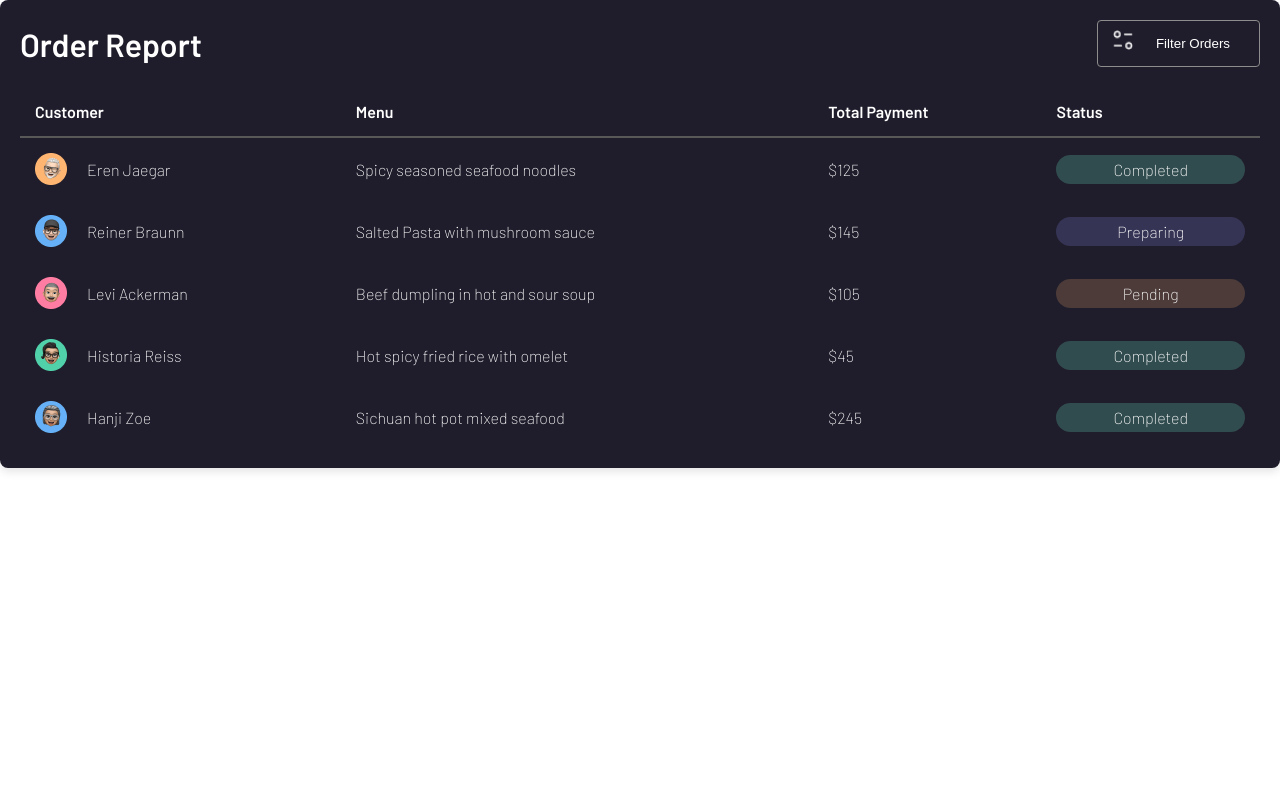
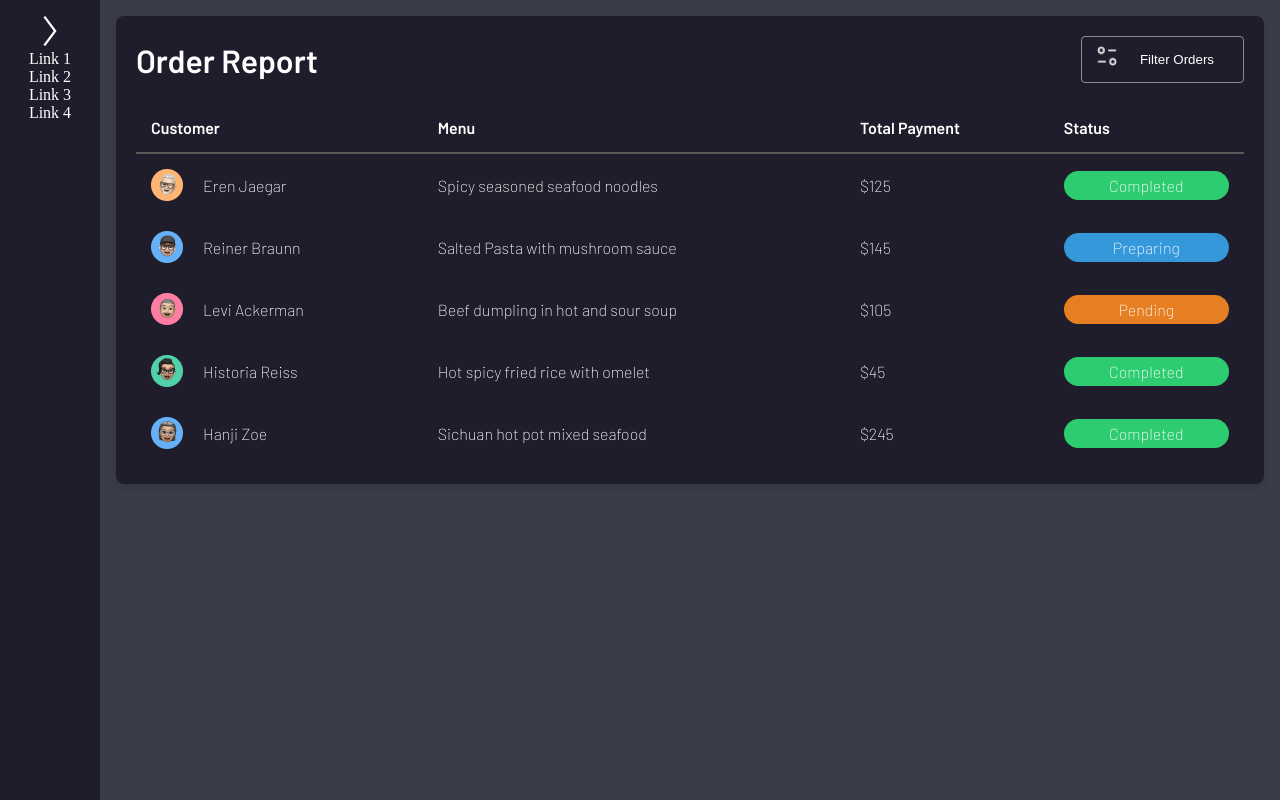
Before and after one commit to alperenustun/food-order-app, a React (Vite) app: page / in a window 1280 px wide. Built offline with nearby package versions, Linux system fonts and the light colour scheme; no server answers; the database is empty; sample sign-in values are in the browser's storage.

Commit message:
F0-2-Classes were added to elements that dont have

```diff
--- a/src/pages/OrderReports/OrderReports.jsx
+++ b/src/components/OrderReports/OrderReports.jsx
@@ -34,15 +34,13 @@ const OrderReports = ({ orders }) => {
         setSortedOrders(sortedOrders);
     };
 
-
-
     return (
         <div className="order-report-container">
             <div className="order-report-header">
-                <h1>Order Report</h1>
+                <h1 className="order-report-h1">Order Report</h1>
                 <div className="filter-order-btn">
-                    <img src={filterPhoto} alt="filter-icon" />
-                    <select onChange={handleFilterChange} className="filter-select">
+                    <img className="filter-order-btn-img" src={filterPhoto} alt="filter-icon" />
+                    <select onChange={handleFilterChange} className="filter-order-select">
                         <option value="">Filter Orders</option>
                         <option value="highest">Highest Payment</option>
                         <option value="lowest">Lowest Payment</option>
@@ -50,29 +48,29 @@ const OrderReports = ({ orders }) => {
                     </select>
                 </div>
             </div>
-            <table>
+            <table className="order-reports-table">
                 <thead className="border-line-order-report">
                     <tr>
-                        <th>Customer</th>
-                        <th>Menu</th>
-                        <th>Total Payment</th>
-                        <th>Status</th>
+                        <th className="order-report-th">Customer</th>
+                        <th className="order-report-th">Menu</th>
+                        <th className="order-report-th">Total Payment</th>
+                        <th className="order-report-th">Status</th>
                     </tr>
                 </thead>
-                <tbody>
+                <tbody className="order-tbody">
                     {sortedOrders.map((order, index) => (
-                        <tr key={index}>
-                            <td>
+                        <tr className="order-body-tr" key={index}>
+                            <td className="order-report-td">
                                 <div className="customer-info">
                                     <img src={order.customerAvatar} alt={order.customerName} />
                                     {order.customerName}
                                 </div>
                             </td>
-                            <td>{order.menu}</td>
-                            <td>${order.totalPayment}</td>
-                            <td>
-                                <div className={`status ${statusClass(order.status)}`}>
-                                    <span className="status-opacitylow">{order.status}</span>
+                            <td className="order-report-td">{order.menu}</td>
+                            <td className="order-report-td">${order.totalPayment}</td>
+                            <td className="order-report-td">
+                                <div className={`order-status ${statusClass(order.status)}`}>
+                                    <span className="order-status-opacitylow">{order.status}</span>
                                 </div>
                             </td>
                         </tr>
--- a/src/pages/OrderReports/OrderReports.scss
+++ b/src/components/OrderReports/OrderReports.scss
@@ -1,14 +1,6 @@
-$order-report-background: #2b2b2b;
-$table-background: #323232;
-$primary-color: #4b9cdb;
-$secondary-color: #6772e5;
-$completed-color: #2ecc71;
-$preparing-color: #3498db;
-$pending-color: #e67e22;
-$font-color: #ffffff;
+@use "../../styles/abstracts/variables" as *;
 
 .order-report-container {
-    background-color: $order-report-background;
     color: $font-color;
     padding: 20px;
     border-radius: 8px;
@@ -21,46 +13,45 @@ $font-color: #ffffff;
         align-items: center;
         margin-bottom: 20px;
 
-        h1 {
+        .order-report-h1 {
             font-family: "Barlow", sans-serif;
             font-weight: 600;
         }
     }
 
-    table {
+    .order-reports-table {
         width: 100%;
         border-collapse: collapse;
         border-radius: 8px;
         overflow: hidden;
 
-        th {
+        .order-report-th {
             padding: 15px;
             text-align: left;
             font-family: "Barlow", sans-serif;
             font-weight: 600;
         }
 
-        td {
+        .order-report-td {
             padding: 15px;
             text-align: left;
         }
 
-        thead {
-            th {
-                font-weight: 600;
-            }
+        .border-line-order-report {
+            border-bottom: 2px solid #585858;
+
         }
 
-        tbody {
-            tr {
+        .order-tbody {
+            .order-body-tr {
                 border: none;
 
-                td {
+                .order-report-td {
                     vertical-align: middle;
                     font-family: "Barlow", sans-serif;
                     font-weight: 200;
 
-                    .status {
+                    .order-status {
                         padding: 5px 10px;
                         border-radius: 16px;
                         color: $font-color;
@@ -69,23 +60,23 @@ $font-color: #ffffff;
                         font-family: "Barlow", sans-serif;
                         font-weight: 200;
 
-                        .status-opacitylow {
+                        .order-status-opacitylow {
                             opacity: 1;
                         }
 
 
                         &.completed {
-                            background-color: #6BE2BE3D;
+                            background-color: $completed-color;
                             font-family: "Barlow", sans-serif;
                         }
 
                         &.preparing {
-                            background-color: #9290FE33;
+                            background-color: $preparing-color;
                             font-family: "Barlow", sans-serif;
                         }
 
                         &.pending {
-                            background-color: #FFB57233;
+                            background-color: $pending-color;
                             font-family: "Barlow", sans-serif;
                         }
                     }
@@ -102,7 +93,7 @@ $font-color: #ffffff;
         color: $font-color;
         cursor: pointer;
 
-        img {
+        .filter-order-btn-img {
             width: 20px;
             height: 20px;
             position: relative;
@@ -128,11 +119,7 @@ $font-color: #ffffff;
     align-items: center;
 }
 
-.border-line-order-report {
-    border-bottom: 2px solid #585858;
-}
-
-.filter-select {
+.filter-order-select {
     background-color: #1F1D2B;
     color: #ffffff;
     border: none;
@@ -149,11 +136,11 @@ $font-color: #ffffff;
 
 }
 
-.filter-select:focus {
+.filter-order-select:focus {
     outline: none;
 }
 
-.filter-select:active {
+.filter-order-select:active {
     background-color: #37334d;
 
 }
--- a/src/pages/HomePage/HomePage.jsx
+++ b/src/pages/HomePage/HomePage.jsx
@@ -1,7 +1,7 @@
 import Sidebar from "@/components/Sidebar/Sidebar";
 import "./HomePage.scss";
 import { useAuth } from "../../components/AuthProvider";
-import OrderReports from "../OrderReports/OrderReports";
+import OrderReports from "../../components/OrderReports/OrderReports";
 
 import avatar1 from "../../assets/avatar1.png";
 import avatar2 from "../../assets/avatar2.png";
@@ -52,10 +52,11 @@ function HomePage() {
   const auth = useAuth(); // auth'u const {fireStoreUser} = useAuth() şeklinde alırsanız user bilgilerine ulaşabilirsiniz
   return (
     <div>
-      <OrderReports orders={orders} />
-      {/* <Sidebar />
+
+      <Sidebar />
       <div className="mainRoot">
-      </div> */}
+        <OrderReports orders={orders} />
+      </div>
     </div>
   );
 }
--- a/src/styles/abstracts/_variables.scss
+++ b/src/styles/abstracts/_variables.scss
@@ -3,13 +3,16 @@ $secondary-bg: #1F1D2B;
 $accent-color: #EA7C69;
 $primary-font-color: #fff;
 
+$completed-color: #2ecc71;
+$preparing-color: #3498db;
+$pending-color: #e67e22;
+$font-color: #ffffff;
+
 $button-shadow: 0 8px 24px #eb7d6a32, 0 0 8px #EA7C69;
 
-$linear-color: linear-gradient(
-  to bottom right,
-  rgba(186, 186, 251, 1),
-  rgba(237, 145, 167, 1),
-  rgba(241, 169, 96, 1)
-);
+$linear-color: linear-gradient(to bottom right,
+    rgba(186, 186, 251, 1),
+    rgba(237, 145, 167, 1),
+    rgba(241, 169, 96, 1));
 
 $primary-font: "Outfit", sans-serif;
```
